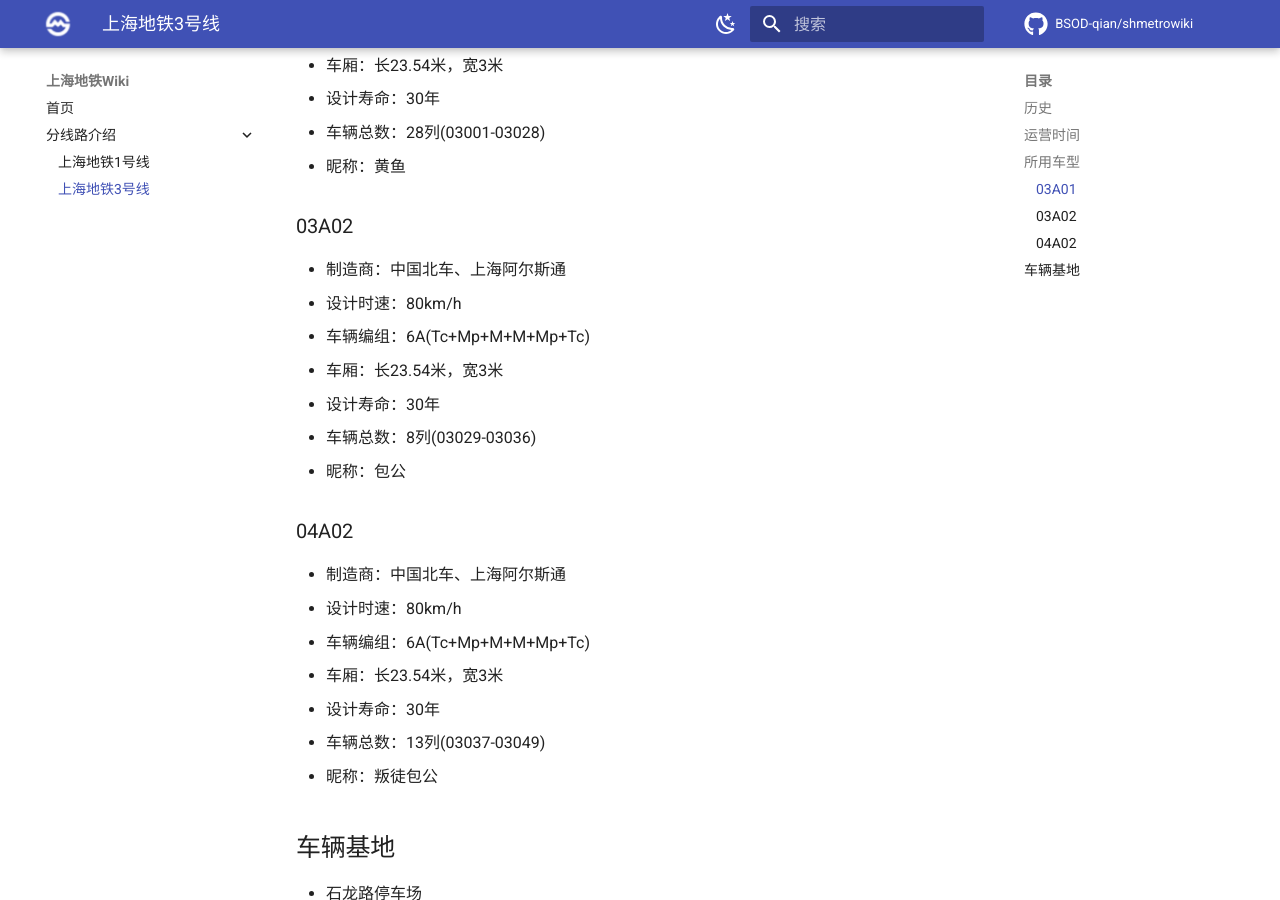
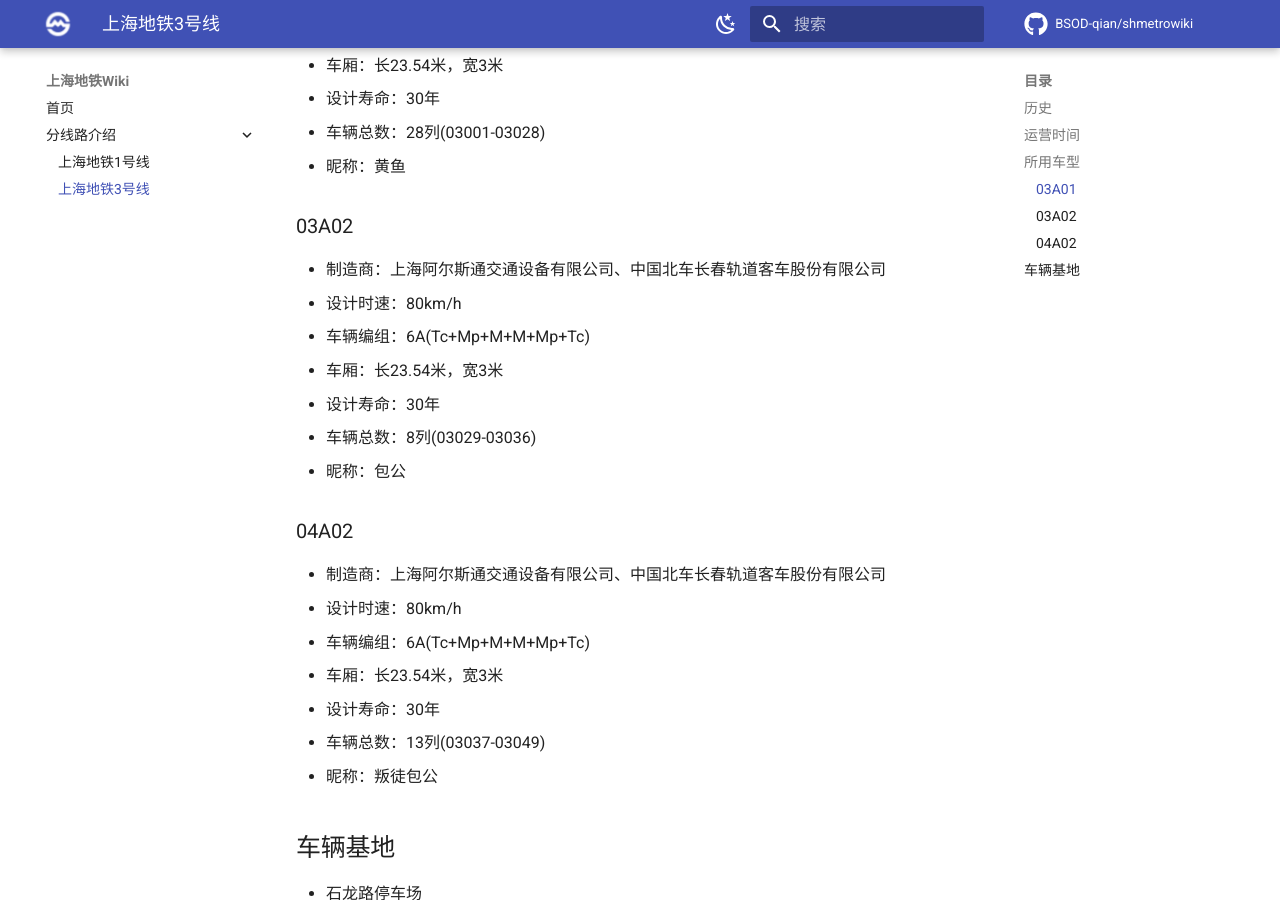
Before and after one commit to BSOD-qian/shmetrowiki, an MkDocs documentation site: the page built from docs/分线路介绍/3.md, in a window 1280 px wide and 900 px high, scrolled down 2238 px. Built offline with MkDocs 1.6.1 and Material for MkDocs 9.7.7, drawn with Linux system fonts in a browser that asks for light colours; comment, search, counter and statistics services are not loaded.

Commit message:
202207101039

```diff
--- a/docs/分线路介绍/3.md
+++ b/docs/分线路介绍/3.md
@@ -26,7 +26,7 @@
 * 车辆总数：28列(03001-03028)
 * 昵称：黄鱼
 ### 03A02
-* 制造商：中国北车、上海阿尔斯通
+* 制造商：上海阿尔斯通交通设备有限公司、中国北车长春轨道客车股份有限公司
 * 设计时速：80km/h
 * 车辆编组：6A(Tc+Mp+M+M+Mp+Tc)
 * 车厢：长23.54米，宽3米
@@ -34,7 +34,7 @@
 * 车辆总数：8列(03029-03036)
 * 昵称：包公
 ### 04A02
-* 制造商：中国北车、上海阿尔斯通
+* 制造商：上海阿尔斯通交通设备有限公司、中国北车长春轨道客车股份有限公司
 * 设计时速：80km/h
 * 车辆编组：6A(Tc+Mp+M+M+Mp+Tc)
 * 车厢：长23.54米，宽3米
```
Also changed, not shown: docs/分线路介绍/time/5.png (added), 2 other files.
